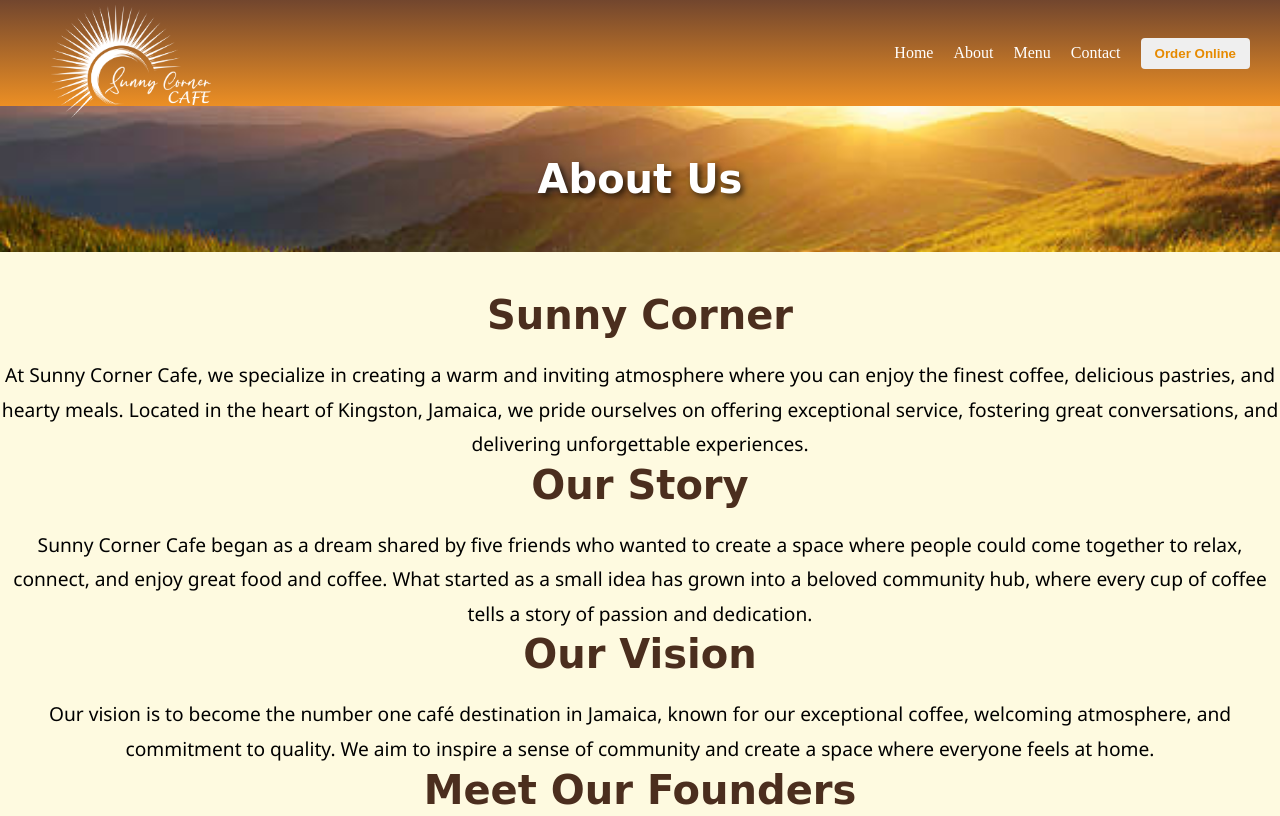
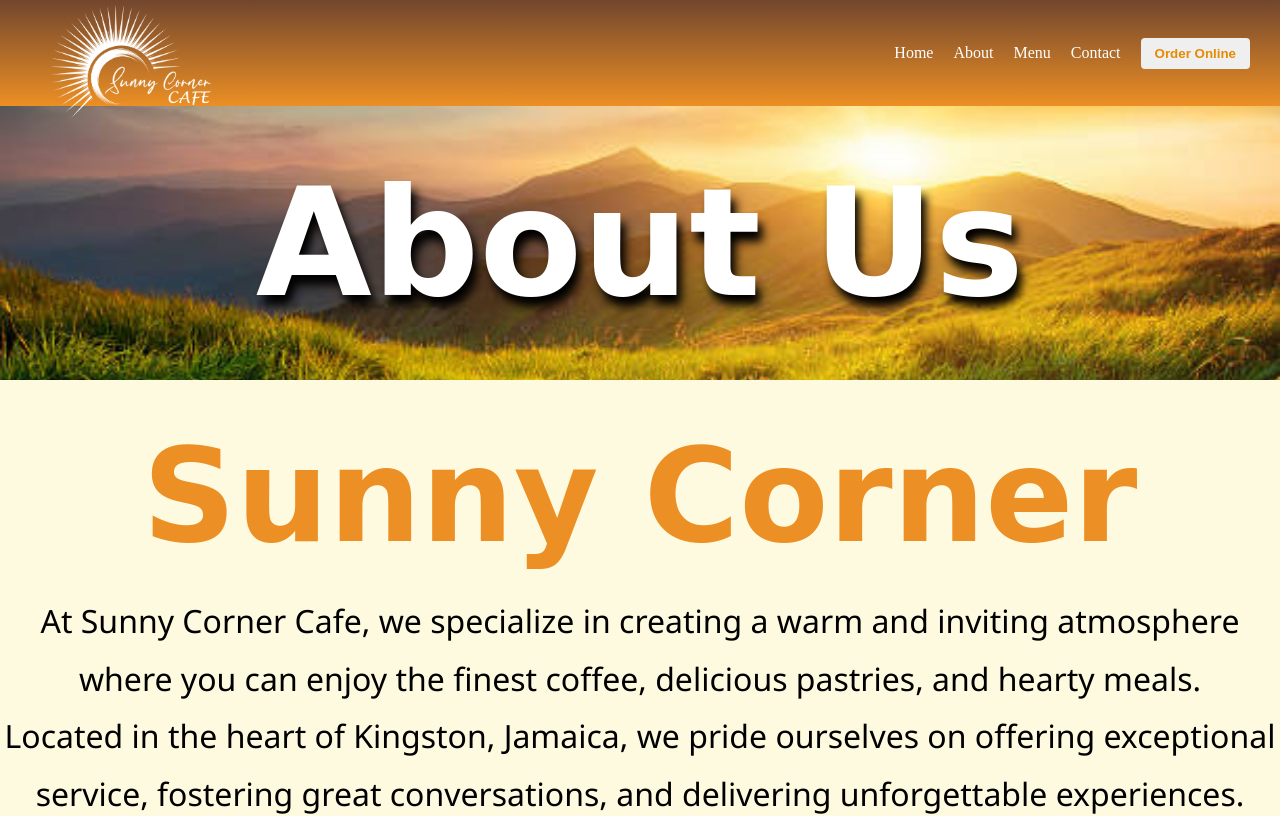
Before and after one commit to ryan551531/sunnycornercafe, a plain HTML site: page about.html in a window 1280 px wide. Shown: the top 816 px of the page. Drawn offline with Linux system fonts and the light colour scheme.

Commit message:
adjust to font size and color across all pages

```diff
--- a/about.html
+++ b/about.html
@@ -29,7 +29,7 @@
       <h1 class="about-heading">About Us</h1>
       <h2 class="hau">Sunny Corner</h2>
       <p>
-        At Sunny Corner Cafe, we specialize in creating a warm and inviting atmosphere where you can enjoy the finest coffee, delicious pastries, and hearty meals. Located in the heart of Kingston, Jamaica, we pride ourselves on offering exceptional service, fostering great conversations, and delivering unforgettable experiences.
+        At Sunny Corner Cafe, we specialize in creating a warm and inviting atmosphere where you can enjoy the finest coffee, delicious pastries, and hearty meals. <br>Located in the heart of Kingston, Jamaica, we pride ourselves on offering exceptional service, fostering great conversations, and delivering unforgettable experiences.
       </p>
     </section>
 
@@ -37,7 +37,7 @@
     <section class="story-section">
       <h2 class="hau">Our Story</h2>
       <p>
-        Sunny Corner Cafe began as a dream shared by five friends who wanted to create a space where people could come together to relax, connect, and enjoy great food and coffee. What started as a small idea has grown into a beloved community hub, where every cup of coffee tells a story of passion and dedication.
+        Sunny Corner Cafe began as a dream shared by five friends who wanted to create a space where people could come together to relax, connect, and enjoy great food and coffee. <br>What started as a small idea has grown into a beloved community hub, where every cup of coffee tells a story of passion and dedication.
       </p>
     </section>
 
@@ -45,7 +45,7 @@
     <section class="vision-section">
       <h2 class="hau">Our Vision</h2>
       <p>
-        Our vision is to become the number one café destination in Jamaica, known for our exceptional coffee, welcoming atmosphere, and commitment to quality. We aim to inspire a sense of community and create a space where everyone feels at home.
+        Our vision is to become the number one café destination in Jamaica, known for our exceptional coffee, welcoming atmosphere, and commitment to quality. <br>We aim to inspire a sense of community and create a space where everyone feels at home.
       </p>
     </section>
 
@@ -81,7 +81,7 @@
     <section class="staff-section">
       <h2 class="hau">Staff Members</h2>
       <p>
-        Our dedicated team of chefs, baristas, and waitstaff work tirelessly to ensure every visit to Sunny Corner Cafe is a memorable one. From crafting the perfect latte to serving up your favorite dishes, our staff is the heart of our café.
+        Our dedicated team of chefs, baristas, and waitstaff work tirelessly to ensure every visit to Sunny Corner Cafe is a memorable one. <br>From crafting the perfect latte to serving up your favorite dishes, our staff is the heart of our café.
       </p>
       <div class="staff">
         <div class="staff-member">
--- a/css/style.css
+++ b/css/style.css
@@ -294,7 +294,7 @@ main {
 }
 
 .menu-main-heading {
-  font-size: 2.5rem;
+  font-size: 130px;
   margin-top: 50px;
   color: #000;
   text-align: center;
@@ -457,14 +457,14 @@ main {
 }
 
 .about-section h2, .story-section h2, .vision-section h2, .founders-section h2, .staff-section h2, .explore-content h2 {
-  font-size: 2.5rem;
+  font-size: 130px;
   margin-bottom: 20px;
-  color: #4b2e1e;
+  color: #ec8f24;
   font-family: 'Sunny Coast', cursive;
 }
 
 .about-section p, .story-section p, .vision-section p, .staff-section p, .founders-section p {
-  font-size: 1.2rem;
+  font-size: 2rem;
   line-height: 1.8;
   color: #000;
 }
@@ -476,11 +476,12 @@ main {
   color: white;
   padding: 50px 20px;
   text-align: center;
-  font-size: 2.5rem;
+  font-size: 150px;
   text-shadow: 3px 3px 6px rgba(0, 0, 0, 0.7);
   margin-bottom: 40px;
   font-family: 'Sunny Coast', cursive;
   font-weight: bold;
+  text-shadow: #000 5px 10px 10px; /*akein: added to "font shadow"*/
 }
 
 .founders {
```
